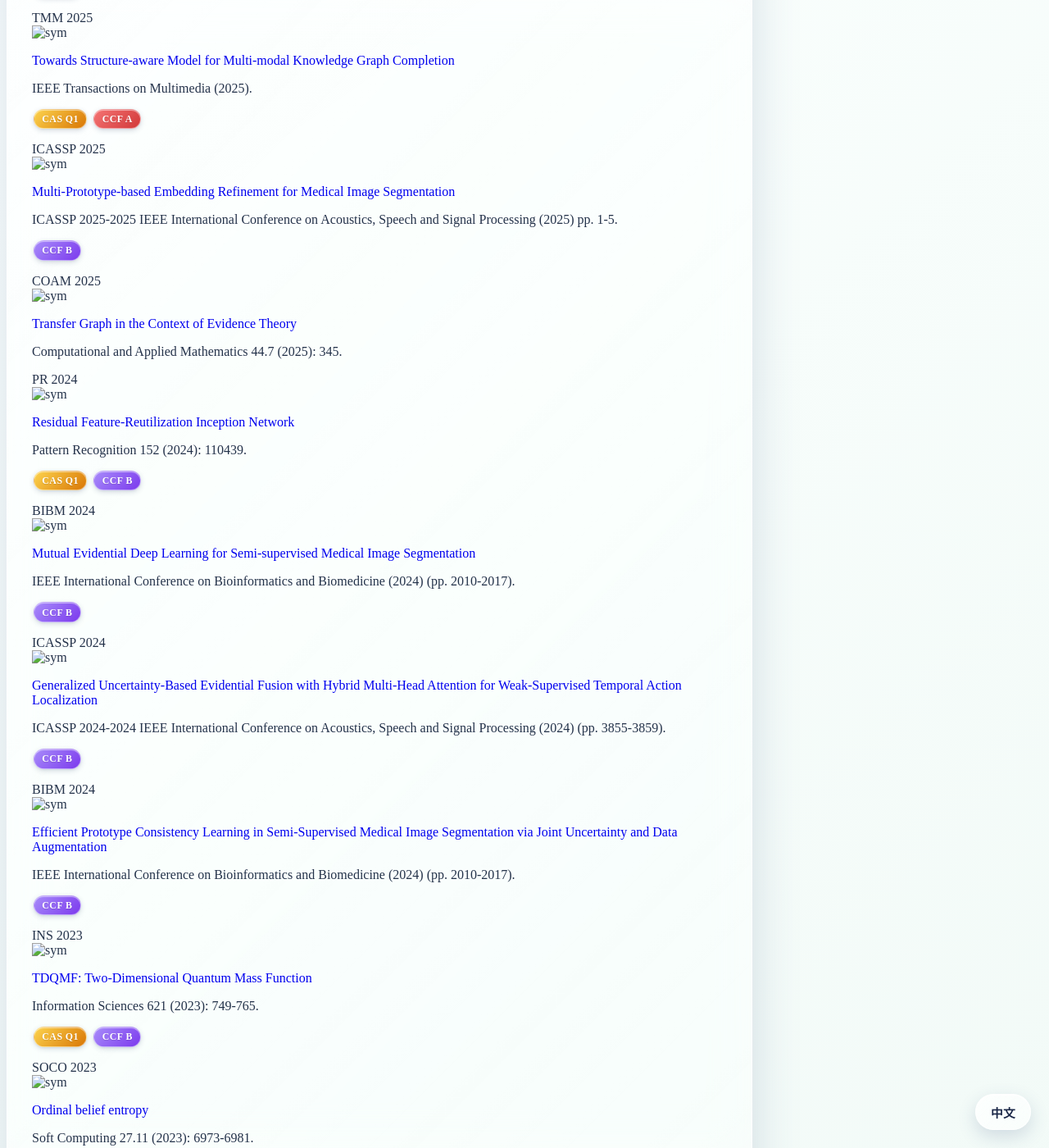
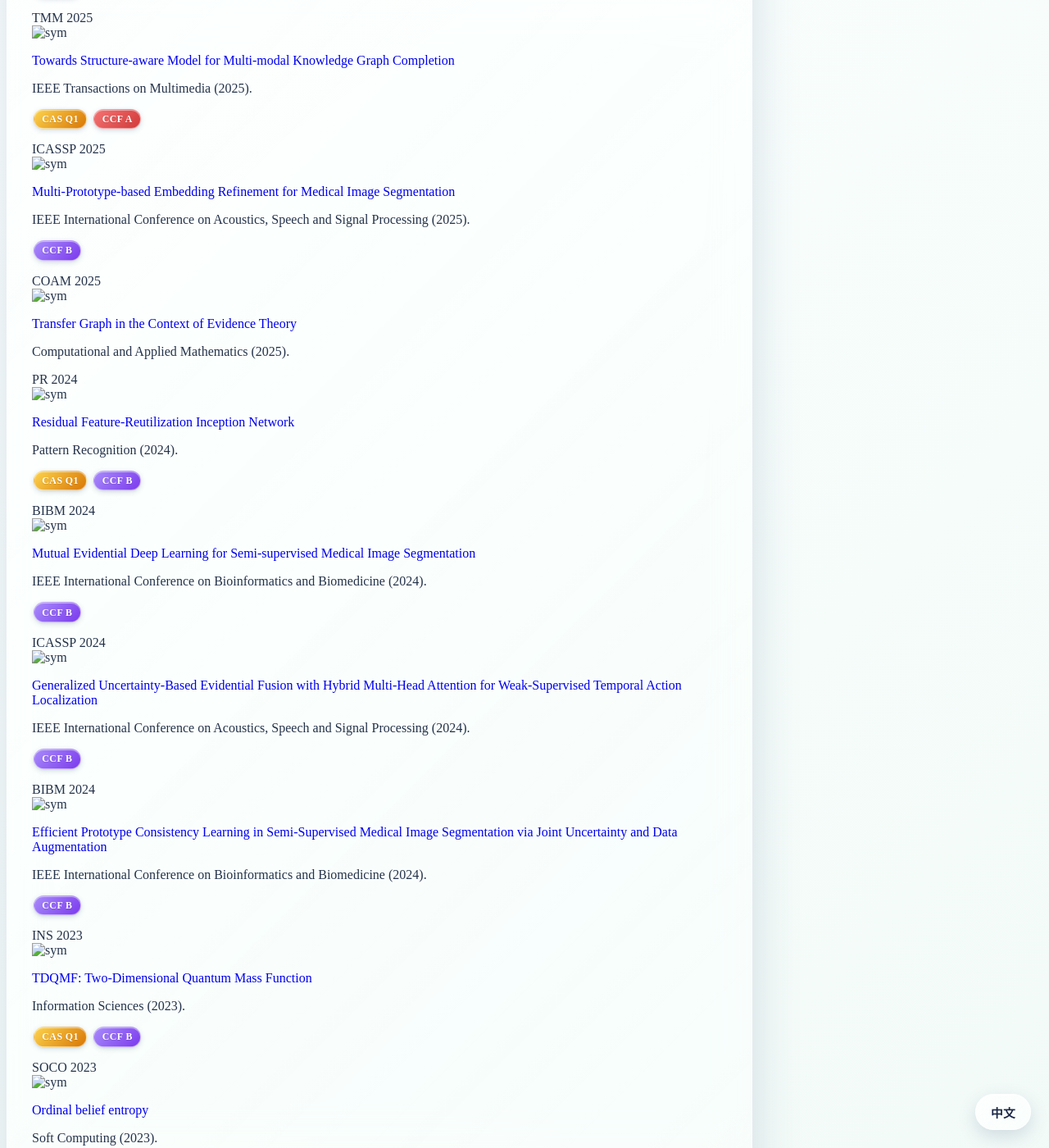
Before and after one commit to heyuanpengpku/heyuanpeng.github.io, a Jekyll site: the page built from _pages/includes/pub.md, in a window 1280 px wide and 1400 px high, scrolled down 3974 px. Shown: the whole window at 82% size. Built offline with Jekyll 4.4.1, drawn with Linux system fonts in a browser that asks for light colours; our own code applies the rules of GitHub Pages for plain Markdown files; some of the changed text lies outside the part shown.

Commit message:
pub: simplify venue lines to full venue name + year

```diff
--- a/_pages/includes/pub.md
+++ b/_pages/includes/pub.md
@@ -116,7 +116,7 @@ The 64th Annual Meeting of the Association for Computational Linguistics (2026)
 
 [Complementarity-driven Representation Learning for Multi-modal Knowledge Graph Completion](https://www.sciencedirect.com/science/article/pii/S003132032600292X)
 
-Pattern Recognition (2026)
+Pattern Recognition (2026).
 
 <span class="hyp-pill casq-1">CAS Q1</span>
 <span class="hyp-pill ccf-b">CCF B</span>
@@ -129,7 +129,7 @@ Pattern Recognition (2026)
 
 [Learning to Evolve: Bayesian-Guided Continual Knowledge Graph Embedding](https://arxiv.org/abs/2508.02426)
 
-The Web Conference (2026)
+The Web Conference (2026).
 
 <span class="hyp-pill ccf-a">CCF A</span>
 
@@ -153,7 +153,7 @@ The Fortieth AAAI Conference on Artificial Intelligence (2026)
 
 [Ternary Coding Of Maximum Deng Entropy](https://www.sciencedirect.com/science/article/pii/S016501142600151X)
 
-Fuzzy Sets and Systems (2026)
+Fuzzy Sets and Systems (2026).
 
 <span class="hyp-pill ccf-c">CCF C</span>
 
@@ -165,7 +165,7 @@ Fuzzy Sets and Systems (2026)
 
 [HEAF-Net with OALoss: A Hybrid Expert Attention Fusion Network for Ordinal Multi-Actuator Time Series Control: A Case Study of Building HVAC Valve Regulation](#)
 
-International Conference on Intelligent Computing (2026)
+International Conference on Intelligent Computing (2026).
 
 <span class="hyp-pill ccf-c">CCF C</span>
 
@@ -179,7 +179,7 @@ International Conference on Intelligent Computing (2026)
 [Evidential Prototype Learning for Semi-supervised Medical Image Segmentation](https://dl.acm.org/doi/abs/10.1145/3711896.3736944)
 
 
-Proceedings of the 31st ACM SIGKDD Conference on Knowledge Discovery and Data Mining (2025) V. 2, pp. 908-919.
+ACM SIGKDD Conference on Knowledge Discovery and Data Mining (2025).
 
 <span class="hyp-pill ccf-a">CCF A</span>
 
@@ -247,7 +247,7 @@ The 63rd Annual Meeting of the Association for Computational Linguistics (2025).
 
 [An Adaptive Framework for Multi-View Clustering Leveraging Conditional Entropy Optimization](https://ieeexplore.ieee.org/abstract/document/10888088)
 
-ICASSP 2025-2025 IEEE International Conference on Acoustics, Speech and Signal Processing (2025) pp. 1-5.
+IEEE International Conference on Acoustics, Speech and Signal Processing (2025).
 
 <span class="hyp-pill ccf-b">CCF B</span>
 
@@ -274,7 +274,7 @@ IEEE Transactions on Multimedia (2025).
 
 [Multi-Prototype-based Embedding Refinement for Medical Image Segmentation](https://ieeexplore.ieee.org/abstract/document/10889249)
 
-ICASSP 2025-2025 IEEE International Conference on Acoustics, Speech and Signal Processing (2025) pp. 1-5.
+IEEE International Conference on Acoustics, Speech and Signal Processing (2025).
 
 <span class="hyp-pill ccf-b">CCF B</span>
 
@@ -287,7 +287,7 @@ ICASSP 2025-2025 IEEE International Conference on Acoustics, Speech and Signal P
 
 [Transfer Graph in the Context of Evidence Theory](https://link.springer.com/article/10.1007/s40314-025-03293-w)
 
-Computational and Applied Mathematics 44.7 (2025): 345.
+Computational and Applied Mathematics (2025).
 
 </div>
 </div>
@@ -298,7 +298,7 @@ Computational and Applied Mathematics 44.7 (2025): 345.
 
 [Residual Feature-Reutilization Inception Network](https://www.sciencedirect.com/science/article/pii/S0031320324001900)
 
-Pattern Recognition 152 (2024): 110439.
+Pattern Recognition (2024).
 
 <span class="hyp-pill casq-1">CAS Q1</span>
 <span class="hyp-pill ccf-b">CCF B</span>
@@ -312,7 +312,7 @@ Pattern Recognition 152 (2024): 110439.
 
 [Mutual Evidential Deep Learning for Semi-supervised Medical Image Segmentation](https://www.computer.org/csdl/proceedings-article/bibm/2024/10822008/23ooxNRj6W4)
 
-IEEE International Conference on Bioinformatics and Biomedicine (2024) (pp. 2010-2017).
+IEEE International Conference on Bioinformatics and Biomedicine (2024).
 
 <span class="hyp-pill ccf-b">CCF B</span>
 
@@ -325,7 +325,7 @@ IEEE International Conference on Bioinformatics and Biomedicine (2024) (pp. 2010
 
 [Generalized Uncertainty-Based Evidential Fusion with Hybrid Multi-Head Attention for Weak-Supervised Temporal Action Localization](https://ieeexplore.ieee.org/abstract/document/10446799)
 
-ICASSP 2024-2024 IEEE International Conference on Acoustics, Speech and Signal Processing (2024) (pp. 3855-3859).
+IEEE International Conference on Acoustics, Speech and Signal Processing (2024).
 
 <span class="hyp-pill ccf-b">CCF B</span>
 
@@ -338,7 +338,7 @@ ICASSP 2024-2024 IEEE International Conference on Acoustics, Speech and Signal P
 
 [Efficient Prototype Consistency Learning in Semi-Supervised Medical Image Segmentation via Joint Uncertainty and Data Augmentation](https://ieeexplore.ieee.org/document/10821789)
 
-IEEE International Conference on Bioinformatics and Biomedicine (2024) (pp. 2010-2017).
+IEEE International Conference on Bioinformatics and Biomedicine (2024).
 
 <span class="hyp-pill ccf-b">CCF B</span>
 
@@ -351,7 +351,7 @@ IEEE International Conference on Bioinformatics and Biomedicine (2024) (pp. 2010
 
 [TDQMF: Two-Dimensional Quantum Mass Function](https://www.sciencedirect.com/science/article/abs/pii/S0020025522013238)
 
-Information Sciences 621 (2023): 749-765.
+Information Sciences (2023).
 
 <span class="hyp-pill casq-1">CAS Q1</span>
 <span class="hyp-pill ccf-b">CCF B</span>
@@ -365,7 +365,7 @@ Information Sciences 621 (2023): 749-765.
 
 [Ordinal belief entropy](https://link.springer.com/article/10.1007/s00500-023-07947-x)
 
-Soft Computing 27.11 (2023): 6973-6981.
+Soft Computing (2023).
 
 <span class="hyp-pill ccf-c">CCF C</span>
 
@@ -416,7 +416,7 @@ Applied Intelligence 52.4 (2022): 4473-4487.
 
 [MMGET: a Markov model for generalized evidence theory](https://link.springer.com/article/10.1007/s40314-021-01697-y)
 
-Computational and Applied Mathematics 41.1 (2022): 9.
+Computational and Applied Mathematics (2022).
 
 </div>
 </div>
@@ -438,7 +438,7 @@ Iranian Journal of Fuzzy Systems 19.3 (2022): 171-186.
 
 [NNDF: A new neural detection network for aspect-category sentiment analysis](https://link.springer.com/chapter/10.1007/978-3-031-10989-8_27)
 
-International Conference on Knowledge Science, Engineering and Management (2022) (pp. 339-355).
+International Conference on Knowledge Science, Engineering and Management (2022).
 
 <span class="hyp-pill ccf-c">CCF C</span>
 
@@ -451,7 +451,7 @@ International Conference on Knowledge Science, Engineering and Management (2022)
 
 [Conflicting management of evidence combination from the point of improvement of basic probability assignment](https://onlinelibrary.wiley.com/doi/abs/10.1002/int.22366)
 
-International Journal of Intelligent Systems (2021), 36(5), pp.1914-1942.
+International Journal of Intelligent Systems (2021).
 
 <span class="hyp-pill casq-1">CAS Q1</span>
 <span class="hyp-pill ccf-c">CCF C</span>
```
Also changed, not shown: other parts of _pages/includes/pub.md (+8 -8 lines).
